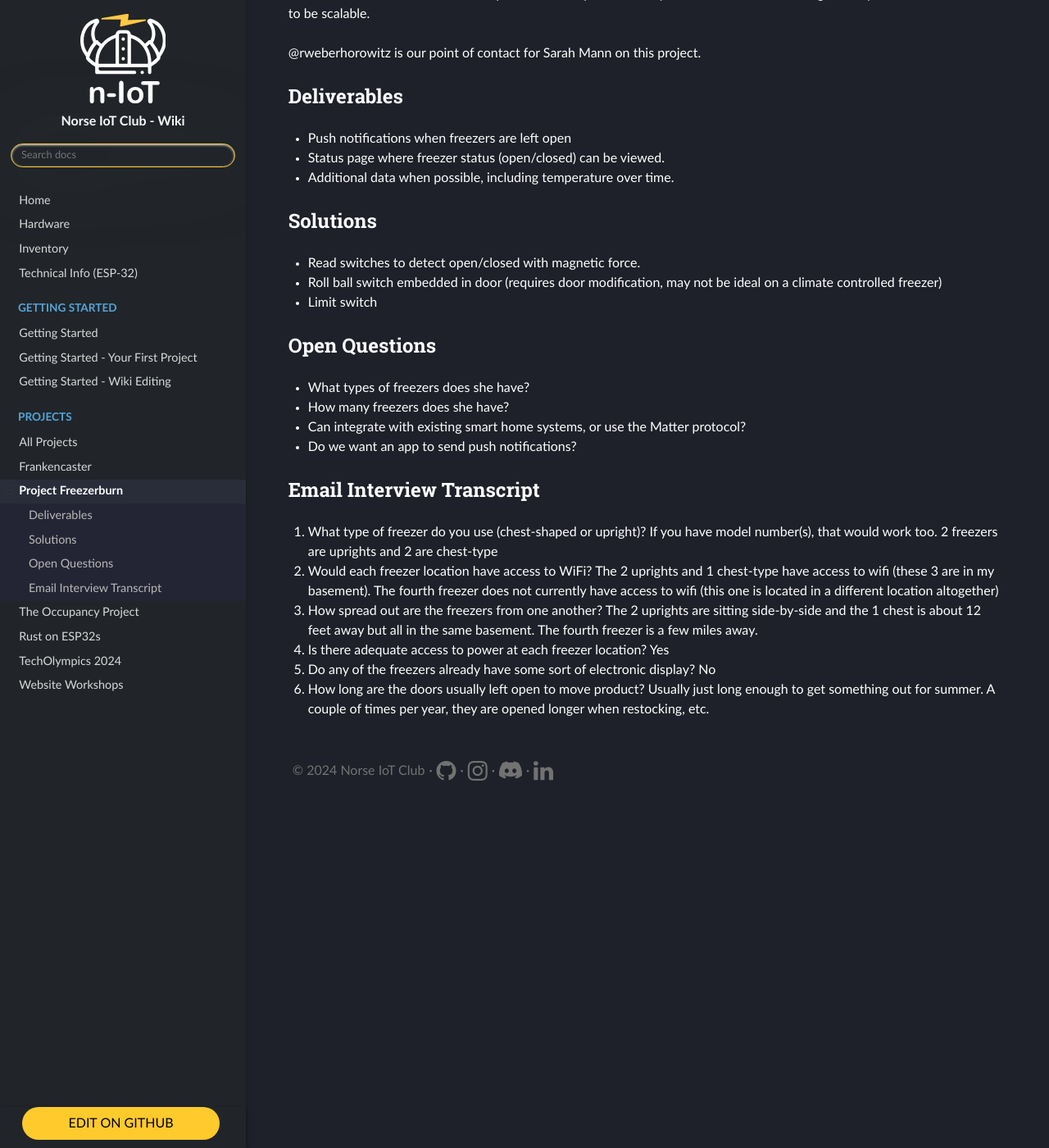
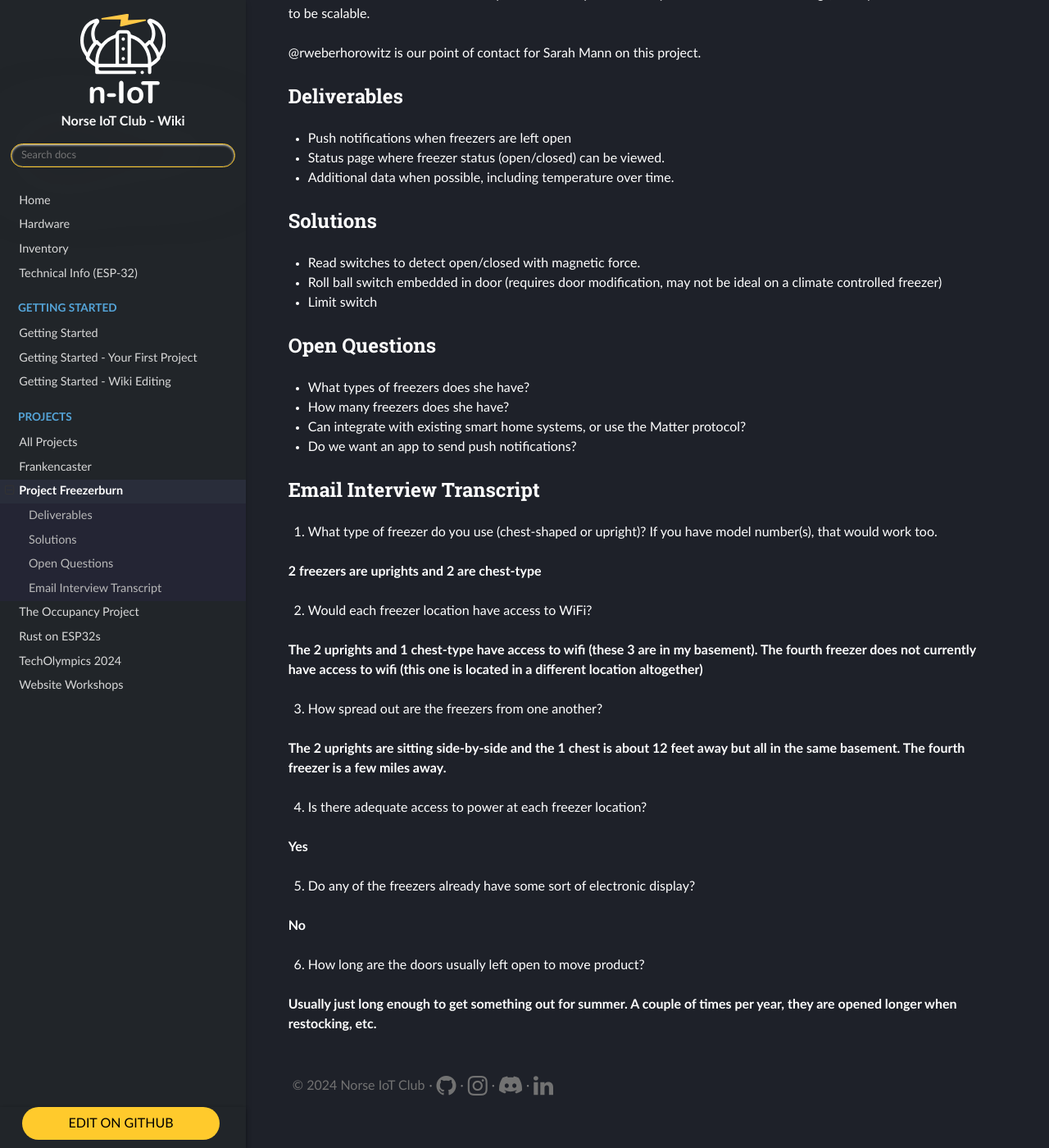
Before and after one commit to Norse-IoT/Wiki, an MkDocs documentation site: the page built from docs/projects/freezerburn.md, in a window 1280 px wide and 1400 px high, scrolled down 203 px. Shown: the whole window at 82% size. Built offline with MkDocs 1.6.1, drawn with Linux system fonts in a browser that asks for light colours; nearby versions of some CDN libraries.

```diff
--- a/docs/projects/freezerburn.md
+++ b/docs/projects/freezerburn.md
@@ -23,14 +23,30 @@ This project was originally pitched by Professor Sarah Mann for the IoT Club as
 
 ## Email Interview Transcript
 1. What type of freezer do you use (chest-shaped or upright)? If you have model number(s), that would work too.
-2 freezers are uprights and 2 are chest-type
+
+**2 freezers are uprights and 2 are chest-type**
+
+
 2. Would each freezer location have access to WiFi?
-The 2 uprights and 1 chest-type have access to wifi (these 3 are in my basement). The fourth freezer does not currently have access to wifi (this one is located in a different location altogether)
+
+**The 2 uprights and 1 chest-type have access to wifi (these 3 are in my basement). The fourth freezer does not currently have access to wifi (this one is located in a different location altogether)**
+
+
 3. How spread out are the freezers from one another?
-The 2 uprights are sitting side-by-side and the 1 chest is about 12 feet away but all in the same basement.  The fourth freezer is a few miles away.
+
+**The 2 uprights are sitting side-by-side and the 1 chest is about 12 feet away but all in the same basement.  The fourth freezer is a few miles away.**
+
+
 4. Is there adequate access to power at each freezer location?
-Yes
+
+**Yes**
+
+
 5. Do any of the freezers already have some sort of electronic display?
-No
+
+**No**
+
+
 6. How long are the doors usually left open to move product?
-Usually just long enough to get something out for summer.  A couple of times per year, they are opened longer when restocking, etc.
+
+**Usually just long enough to get something out for summer.  A couple of times per year, they are opened longer when restocking, etc.**
```
